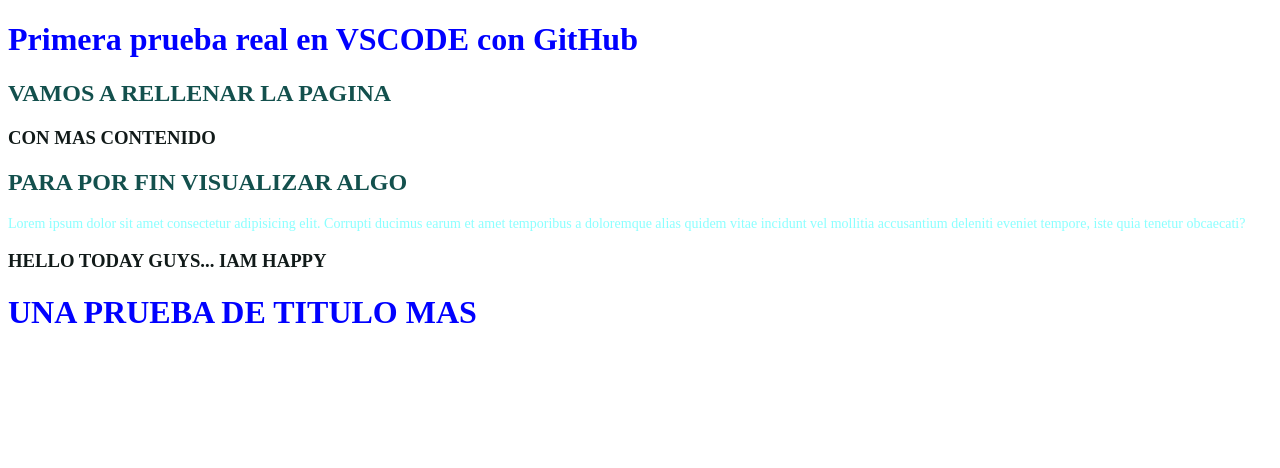
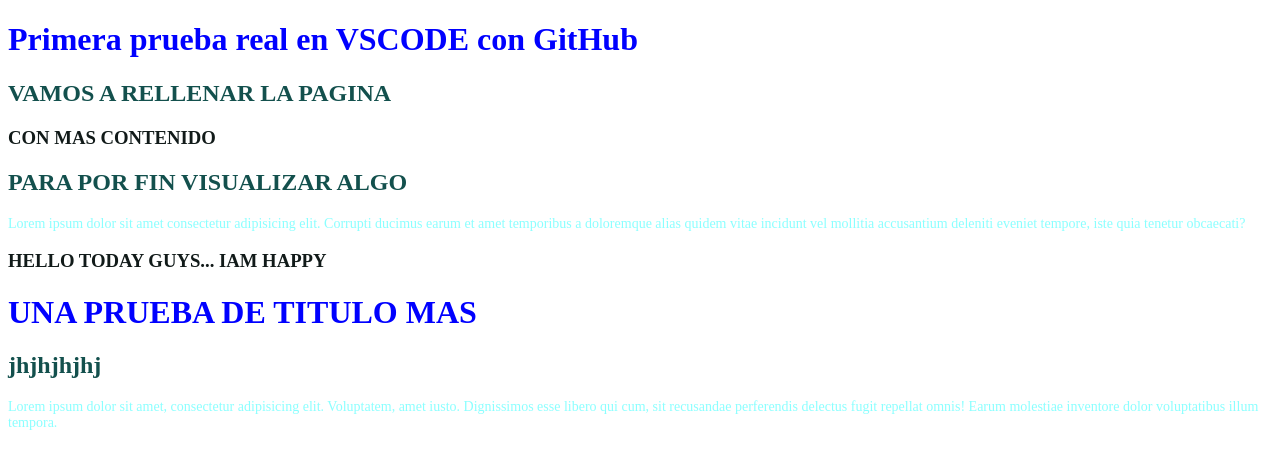
Before and after one commit to eserolo/Homework-FS-LATAM-6, a plain HTML site: page index.html in a window 1280 px wide. Drawn offline with Linux system fonts and the light colour scheme.

Commit message:
commit prueba

```diff
--- a/index.html
+++ b/index.html
@@ -16,6 +16,7 @@
          ducimus earum et amet temporibus a doloremque alias quidem vitae incidunt vel mollitia accusantium deleniti eveniet tempore, iste quia tenetur obcaecati?</p>
     <h3>HELLO TODAY GUYS... IAM HAPPY</h3>
     <h1>UNA PRUEBA DE TITULO MAS</h1>
-
+    <h2>jhjhjhjhj</h2>
+    <p>Lorem ipsum dolor sit amet, consectetur adipisicing elit. Voluptatem, amet iusto. Dignissimos esse libero qui cum, sit recusandae perferendis delectus fugit repellat omnis! Earum molestiae inventore dolor voluptatibus illum tempora.</p>
 </body>
 </html>
```
